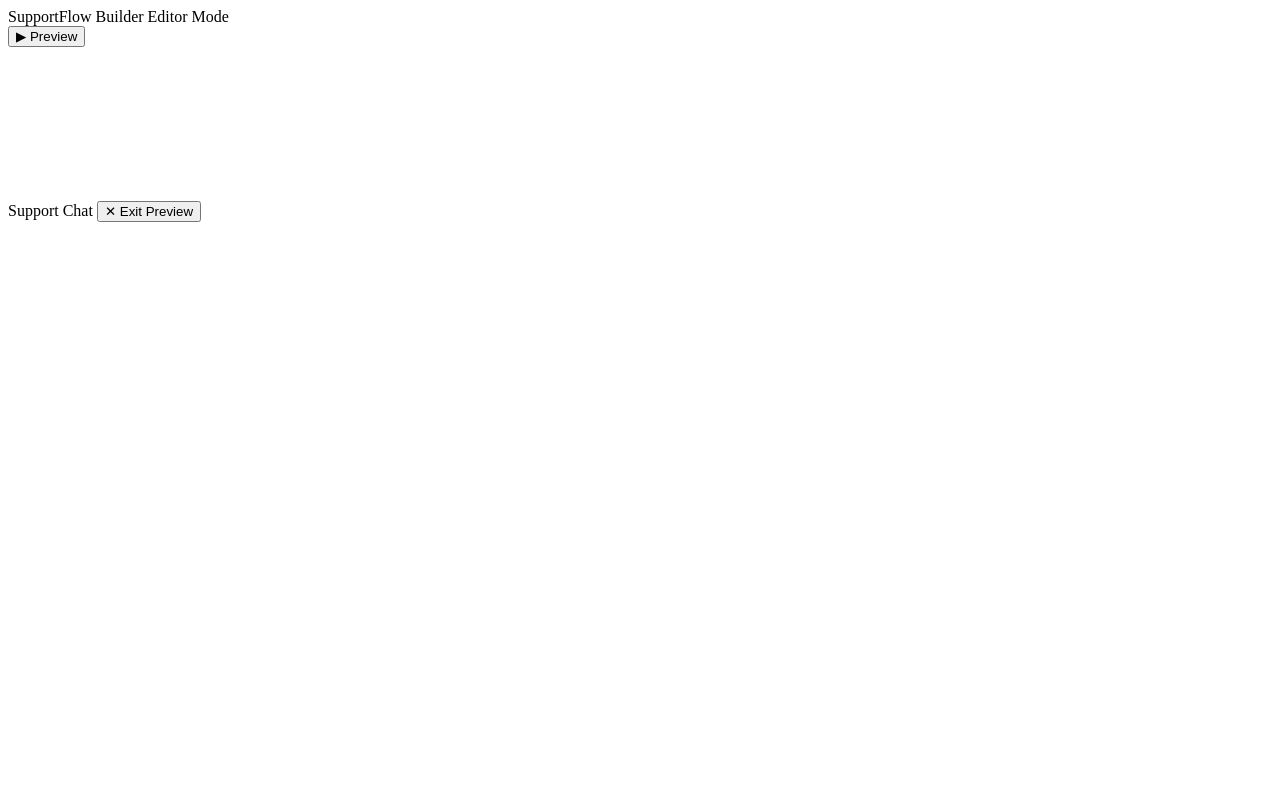
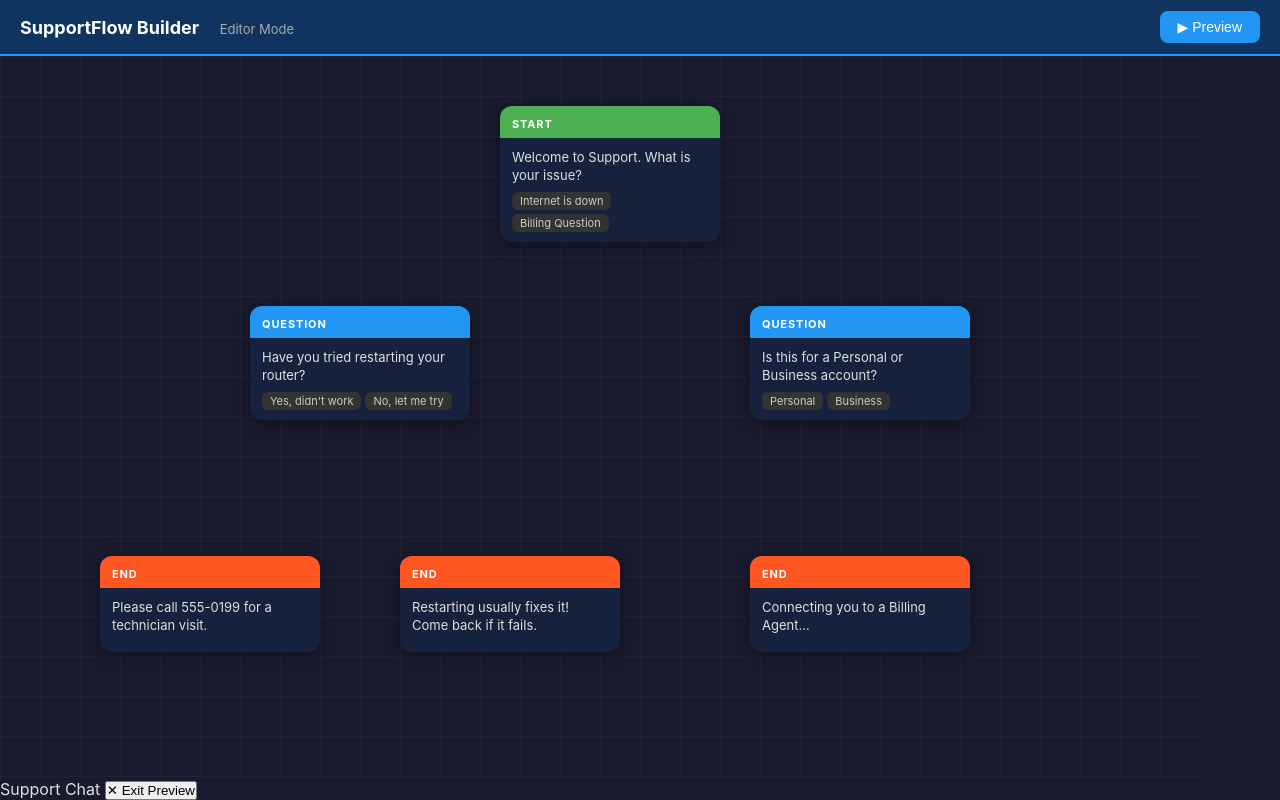
Before and after one commit to IrakizaElissa/SupportFlow-Builder, a plain HTML site: page fullstack/SupportFlow-Visual-Builder/index.html in a window 1280 px wide. Drawn offline with Linux system fonts and the light colour scheme.

Commit message:
feat: implement node rendering with absolute positioning

```diff
--- a/fullstack/SupportFlow-Visual-Builder/app.js
+++ b/fullstack/SupportFlow-Visual-Builder/app.js
@@ -1 +1,9 @@
 // SupportFlow - Main Application
+(async function() {
+  const flowData = await fetch('flow_data.json').then(r => r.json());
+  const nodesContainer = document.getElementById('nodes-container');
+  const svgEl = document.getElementById('connections-svg');
+
+  const renderer = new GraphRenderer(nodesContainer, svgEl, flowData);
+  renderer.renderNodes();
+})();
--- a/fullstack/SupportFlow-Visual-Builder/graph-renderer.js
+++ b/fullstack/SupportFlow-Visual-Builder/graph-renderer.js
@@ -1 +1,60 @@
 // SupportFlow - Custom Graph Renderer
+
+class GraphRenderer {
+  constructor(nodesContainer, svgEl, flowData) {
+    this.nodesContainer = nodesContainer;
+    this.svgEl = svgEl;
+    this.flowData = flowData;
+  }
+
+  renderNodes() {
+    // Clear existing nodes
+    this.nodesContainer.innerHTML = '';
+
+    // Create a div for each node
+    this.flowData.nodes.forEach(node => {
+      const nodeDiv = document.createElement('div');
+      nodeDiv.id = `node-${node.id}`;
+      nodeDiv.className = `node node-${node.type}`;
+      nodeDiv.style.position = 'absolute';
+      nodeDiv.style.left = node.position.x + 'px';
+      nodeDiv.style.top = node.position.y + 'px';
+      nodeDiv.setAttribute('data-node-id', node.id);
+
+      // Build inner HTML
+      const optionsHTML = node.options && node.options.length > 0
+        ? node.options.map(o => `<span class="option-chip">${o.label}</span>`).join('')
+        : '';
+
+      nodeDiv.innerHTML = `
+        <div class="node-header">
+          <span class="node-type-badge">${node.type.toUpperCase()}</span>
+        </div>
+        <div class="node-body">
+          <p class="node-text">${node.text}</p>
+          <div class="node-options">
+            ${optionsHTML}
+          </div>
+        </div>
+      `;
+
+      this.nodesContainer.appendChild(nodeDiv);
+    });
+  }
+
+  getNodeCenter(nodeEl) {
+    // Returns bottom-center of a node element
+    const x = nodeEl.offsetLeft + nodeEl.offsetWidth / 2;
+    const y = nodeEl.offsetTop + nodeEl.offsetHeight;
+    return { x, y };
+  }
+
+  getNodeTop(nodeEl) {
+    // Returns top-center of a node element
+    const x = nodeEl.offsetLeft + nodeEl.offsetWidth / 2;
+    const y = nodeEl.offsetTop;
+    return { x, y };
+  }
+}
+
+window.GraphRenderer = GraphRenderer;
--- a/fullstack/SupportFlow-Visual-Builder/styles.css
+++ b/fullstack/SupportFlow-Visual-Builder/styles.css
@@ -1 +1,169 @@
 /* SupportFlow Visual Builder - Custom Styles */
+
+/* Reset and base */
+*, *::before, *::after {
+  box-sizing: border-box;
+  margin: 0;
+  padding: 0;
+}
+
+body {
+  background: #1a1a2e;
+  color: #e0e0e0;
+  font-family: 'Inter', system-ui, sans-serif;
+  overflow: hidden;
+  height: 100vh;
+}
+
+/* #app layout */
+#app {
+  display: flex;
+  flex-direction: column;
+  height: 100vh;
+}
+
+/* Toolbar */
+#toolbar {
+  display: flex;
+  align-items: center;
+  justify-content: space-between;
+  background: #0f3460;
+  padding: 0 20px;
+  height: 56px;
+  border-bottom: 2px solid #2196F3;
+  flex-shrink: 0;
+}
+
+#app-title {
+  font-size: 18px;
+  font-weight: 700;
+  color: #fff;
+  margin-right: 16px;
+}
+
+#mode-indicator {
+  font-size: 13px;
+  color: #aaa;
+}
+
+#toggle-mode-btn {
+  background: #2196F3;
+  color: #fff;
+  border: none;
+  border-radius: 8px;
+  padding: 8px 18px;
+  font-size: 14px;
+  cursor: pointer;
+  transition: background 0.2s;
+}
+
+#toggle-mode-btn:hover {
+  background: #1565C0;
+}
+
+/* Editor area and canvas */
+#editor-area {
+  flex: 1;
+  overflow: hidden;
+  position: relative;
+}
+
+#canvas-wrapper {
+  position: relative;
+  width: 1200px;
+  height: 800px;
+  background-color: #1a1a2e;
+  background-image:
+    linear-gradient(rgba(255,255,255,0.03) 1px, transparent 1px),
+    linear-gradient(90deg, rgba(255,255,255,0.03) 1px, transparent 1px);
+  background-size: 40px 40px;
+}
+
+#connections-svg {
+  position: absolute;
+  top: 0;
+  left: 0;
+  width: 100%;
+  height: 100%;
+  pointer-events: none;
+  overflow: visible;
+}
+
+#nodes-container {
+  position: absolute;
+  top: 0;
+  left: 0;
+  width: 100%;
+  height: 100%;
+}
+
+/* Node cards */
+.node {
+  position: absolute;
+  width: 220px;
+  border-radius: 12px;
+  background: #16213e;
+  box-shadow: 0 4px 16px rgba(0,0,0,0.4);
+  cursor: pointer;
+  transition: transform 0.15s, box-shadow 0.15s;
+  user-select: none;
+}
+
+.node:hover {
+  transform: scale(1.02);
+  box-shadow: 0 8px 24px rgba(0,0,0,0.6);
+}
+
+.node.selected {
+  outline: 2px solid #FFD700;
+}
+
+.node-header {
+  border-radius: 12px 12px 0 0;
+  padding: 6px 12px;
+}
+
+.node-start .node-header {
+  background: #4CAF50;
+}
+
+.node-question .node-header {
+  background: #2196F3;
+}
+
+.node-end .node-header {
+  background: #FF5722;
+}
+
+.node-type-badge {
+  font-size: 11px;
+  font-weight: 700;
+  color: #fff;
+  letter-spacing: 0.08em;
+  text-transform: uppercase;
+}
+
+.node-body {
+  padding: 10px 12px;
+}
+
+.node-text {
+  font-size: 13px;
+  color: #e0e0e0;
+  line-height: 1.4;
+  margin-bottom: 8px;
+}
+
+.node-options {
+  display: flex;
+  flex-wrap: wrap;
+  gap: 4px;
+}
+
+.option-chip {
+  font-size: 11px;
+  color: #ccc;
+  background: #333;
+  border-radius: 6px;
+  padding: 2px 8px;
+}
```
